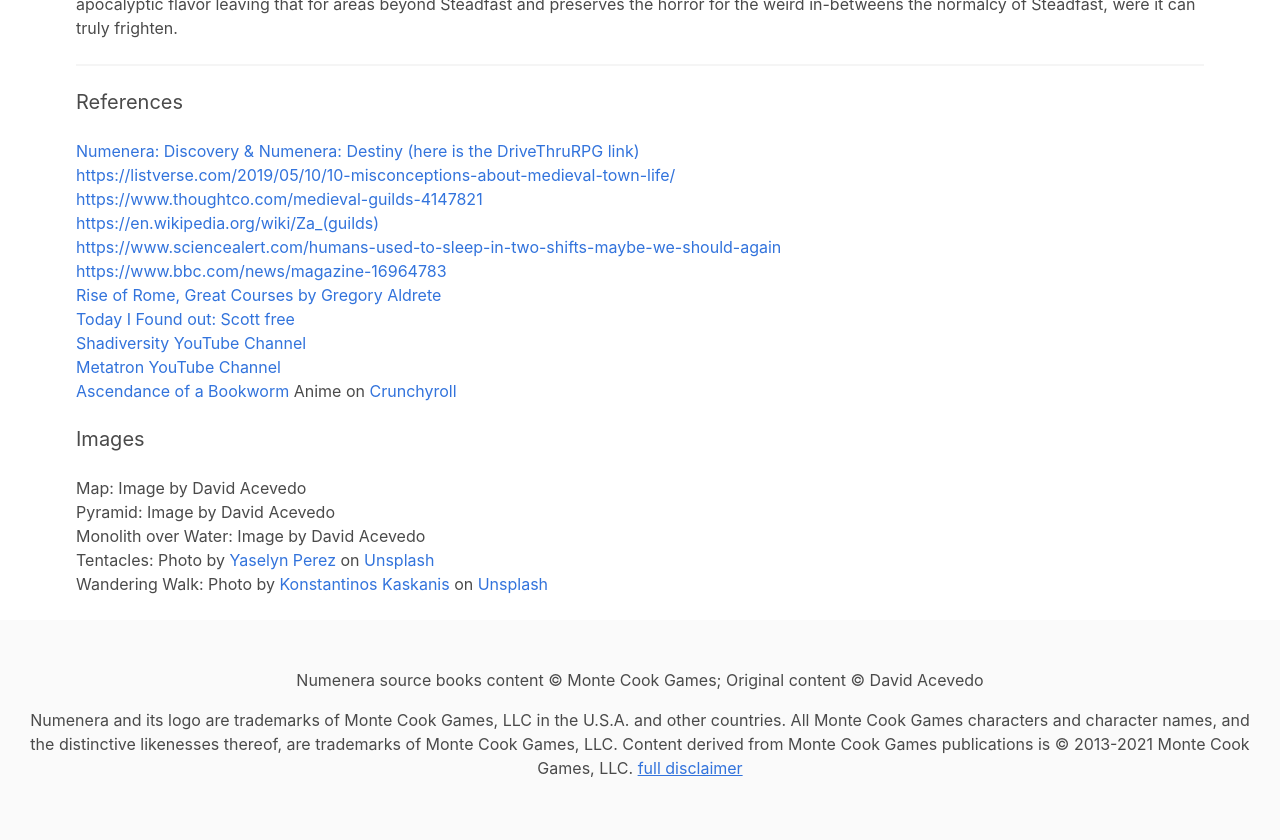
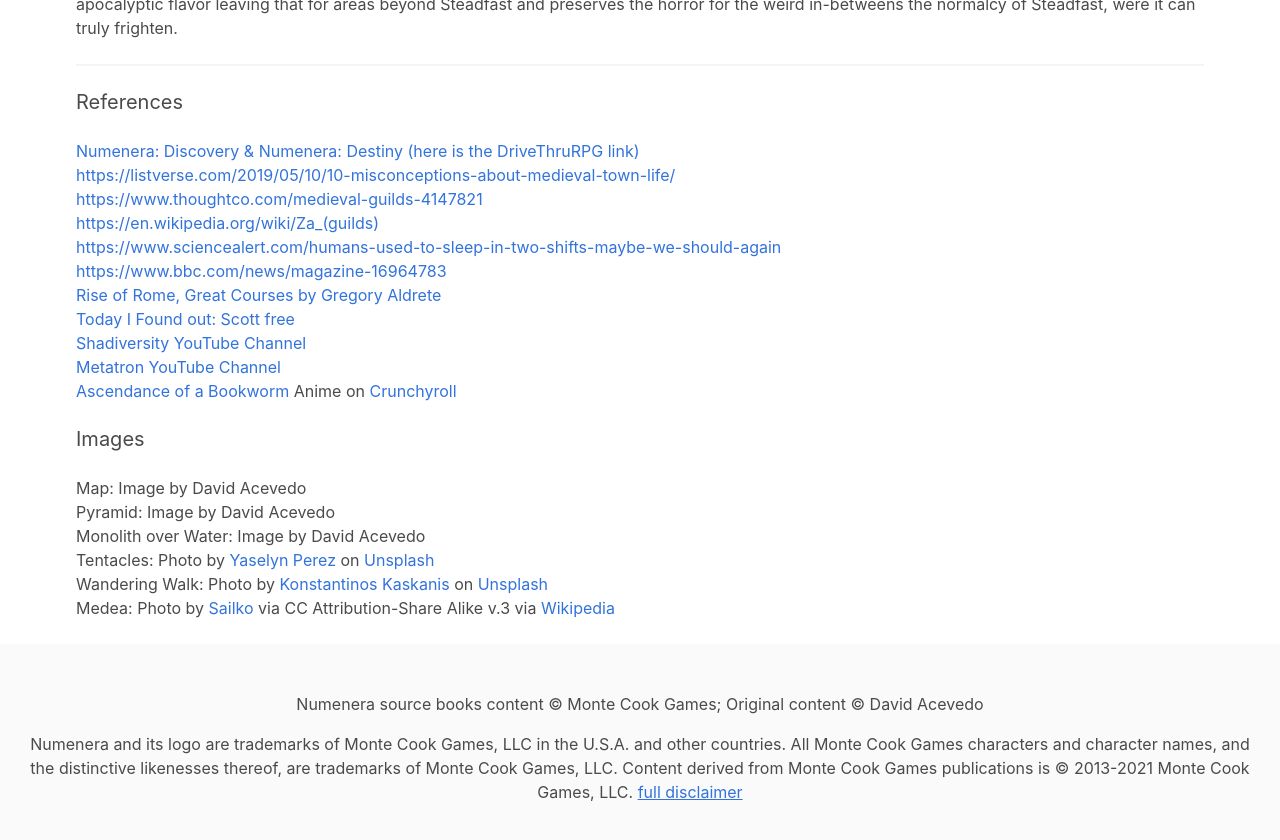
Before and after one commit to rebelwarrior/numenera, a Jekyll site: the page built from setting/ninth-world.md, in a window 1280 px wide and 900 px high, scrolled down 14966 px. Shown: the top 840 px of the window. Built offline with Jekyll 4.4.1, drawn with Linux system fonts in a browser that asks for light colours; nearby versions of some CDN libraries.

Commit message:
adds medea image and credit

```diff
--- a/setting/ninth-world.md
+++ b/setting/ninth-world.md
@@ -507,5 +507,6 @@
 
 Wandering Walk: Photo by <a href="https://unsplash.com/@k_kaskanis?utm_source=unsplash&utm_medium=referral&utm_content=creditCopyText">Konstantinos Kaskanis</a> on <a href="https://unsplash.com/s/photos/wanderers?utm_source=unsplash&utm_medium=referral&utm_content=creditCopyText">Unsplash</a>
 
+Medea: Photo by [Sailko](https://commons.wikimedia.org/wiki/User:Sailko) via CC Attribution-Share Alike v.3 via [Wikipedia](https://en.wikipedia.org/wiki/File:Medea_rappresentation_(2009)_07.JPG)
 
 <br>
```
Also changed, not shown: setting/animals.md (+1 -0 lines), assets/images/Medea_(2009).jpg (added).
